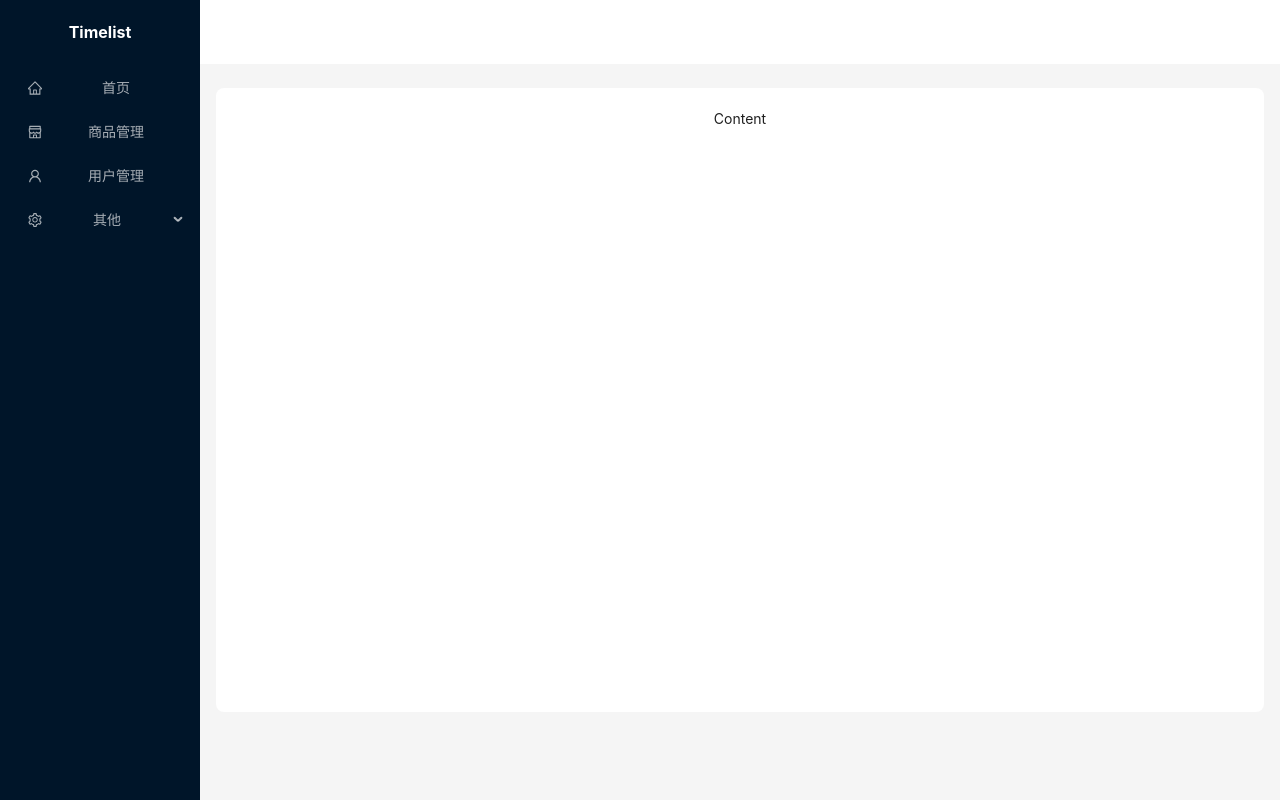
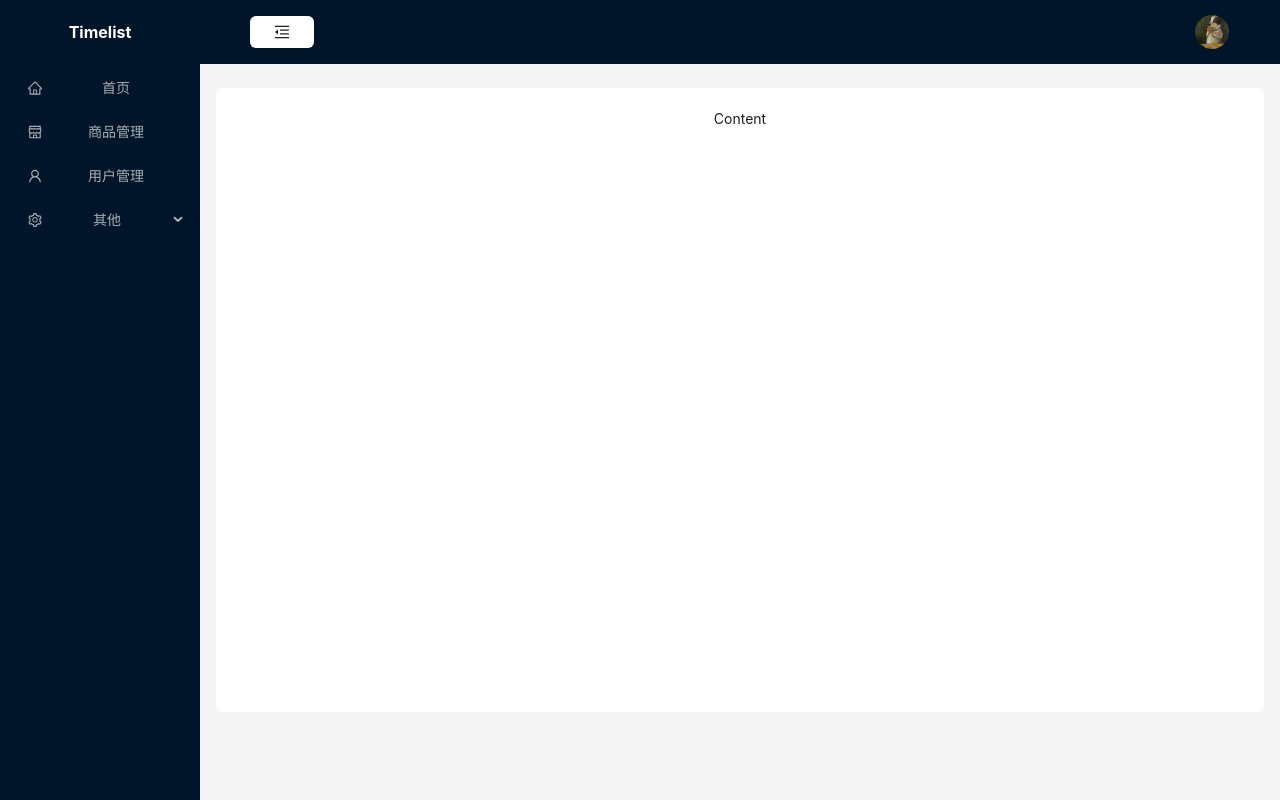
Before and after one commit to joyszheng/Time_list, a React (Create React App) app: page / in a window 1280 px wide. Built offline with nearby package versions, Linux system fonts and the light colour scheme; the HTML template or start-up script is replaced by a standard one.

Commit message:
头像增加用户中心和退出

```diff
--- /dev/null
+++ b/src/components/commonHeader/index.css
@@ -0,0 +1,5 @@
+.header-container{
+  display: flex;
+  justify-content: space-between;
+  align-items: center;
+}
--- a/src/components/commonHeader/index.jsx
+++ b/src/components/commonHeader/index.jsx
@@ -0,0 +1,55 @@
+import React from 'react'
+import { Button, Avatar, Layout, Dropdown } from 'antd';
+import { MenuFoldOutlined } from '@ant-design/icons'
+import './index.css'
+
+const { Header } = Layout;
+
+const CommonHeader = () => {
+  const logout  = () => {
+
+  }
+
+
+  const items = [
+    {
+      key: '1',
+      label: (
+        <a target="_blank" rel="noopener noreferrer" href="https://www.antgroup.com">
+          个人中心
+        </a>
+      ),
+    },
+    {
+      key: '2',
+      label: (
+        <a onClick={() => logout} target="_blank" rel="noopener noreferrer" href="https://www.aliyun.com">
+          退出
+        </a>
+      )
+    }
+  ];
+
+  return (
+    <Header className='header-container'>
+      <Button
+        type = "text"
+        icon={ <MenuFoldOutlined/> }
+        style = {{
+          fontSize: '16px',
+          width: 64,
+          height: 32,
+          backgroundColor: '#fff'
+        }}
+      />
+      <Dropdown
+        menu={{items}}
+      >
+        <Avatar size={36} src={<img src={require("../../assets/images/头像.jpg")}/>} />
+      </Dropdown>
+
+    </Header>
+  )
+}
+
+export default CommonHeader
--- a/src/pages/main.jsx
+++ b/src/pages/main.jsx
@@ -5,9 +5,10 @@
   UploadOutlined,
   UserOutlined,
   VideoCameraOutlined,
-} from '@ant-design/icons'
-import { Button, Layout, Menu, theme } from 'antd'
-import CommonAside from '../components/commonAside'
+} from '@ant-design/icons';
+import { Button, Layout, Menu, theme } from 'antd';
+import CommonAside from '../components/commonAside';
+import CommonHeader from '../components/commonHeader';
 
 const { Header, Sider, Content } = Layout;
 
@@ -20,7 +21,7 @@
     <Layout className='main-container'>
       <CommonAside/>
       <Layout>
-        <Header
+        {/* <Header
           style={{
             padding: 0,
             background: colorBgContainer,
@@ -34,7 +35,8 @@
               height: 64,
             }}
           />
-        </Header>
+        </Header> */}
+        <CommonHeader />
         <Content
           style={{
             margin: '24px 16px',
```
Also changed, not shown: src/assets/images/头像.jpg (added).
